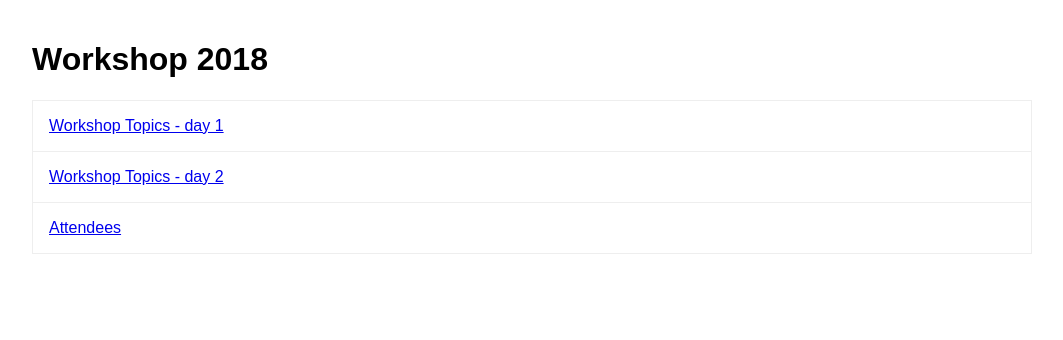
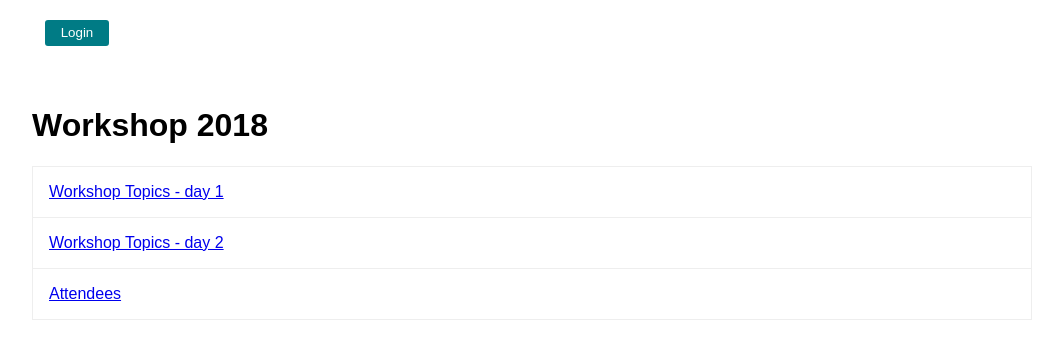
Before and after one commit to zraza/workshop2018, a React (Create React App) app: page / in a window 1280 px wide. Shown: the top 340 px of the page, without its empty margins (108-1171 px from the left). Built offline with nearby package versions, Linux system fonts and the light colour scheme.

Commit message:
Adds Context API

```diff
--- a/src/App.js
+++ b/src/App.js
@@ -1,9 +1,11 @@
 import React, { Component } from 'react';
+import { AuthProvider } from './contexts';
+
 import BasicRoute from './components/BasicRoute';
 
 class App extends Component {
   render() {
-    return <BasicRoute />;
+    return <AuthProvider><BasicRoute /></AuthProvider>;
   }
 }
 
--- a/src/components/BasicRoute.js
+++ b/src/components/BasicRoute.js
@@ -1,6 +1,6 @@
 import React from 'react';
 import { BrowserRouter as Router, Route, Link,withRouter } from 'react-router-dom';
-import { Container, List, ListItem, Heading } from './';
+import { Container, List, ListItem, Heading, Header } from './';
 import { WorkshopAttendees, WorkshopTopics } from '../containers';
 
 const Home = () => (
@@ -23,6 +23,7 @@ const Home = () => (
 const BasicRoute = () => (
   <Router>
     <React.Fragment>
+    <Header />
       <Route exact path="/" component={Home} />
       <Route path="/topics/:day" component={withRouter(WorkshopTopics)} />
       <Route path="/attendees" component={WorkshopAttendees} />
--- /dev/null
+++ b/src/components/Header/Header.js
@@ -0,0 +1,17 @@
+import React from 'react';
+import { AuthConsumer } from '../../contexts';
+import Container from '../Container/Container';
+import Button from '../Button/Button';
+
+const Header = () => (
+  <AuthConsumer>
+    {({ auth, user, login, logout }) => (
+      <Container>
+        {!auth && <Button onClick={login}>Login</Button>}
+        {auth && <Button onClick={logout}> {user.name} - Logout</Button>}
+      </Container>
+    )}
+  </AuthConsumer>
+);
+
+export default Header;
--- a/src/components/index.js
+++ b/src/components/index.js
@@ -5,3 +5,4 @@ export { default as Heading } from './Heading/Heading';
 export { default as List } from './List/List';
 export { default as ListItem } from './ListItem/ListItem';
 export { default as Button } from './Button/Button';
+export { default as Header } from './Header/Header';
--- /dev/null
+++ b/src/containers/Comment/Comment.js
@@ -0,0 +1,24 @@
+import React from 'react';
+import { Heading, Button } from '../../components';
+import { AuthConsumer } from '../../contexts';
+
+const Comment = () => (
+  <React.Fragment>
+    <Heading>Comments</Heading>
+    <AuthConsumer>
+      {({ auth, user, login }) => (
+        <React.Fragment>
+          {!auth && <Button onClick={login}>Login</Button>}
+          {auth && (
+            <textarea
+              style={{ width: '100%' }}
+              placeholder={`Comment as ${user.name}`}
+            />
+          )}
+        </React.Fragment>
+      )}
+    </AuthConsumer>
+  </React.Fragment>
+);
+
+export default Comment;
--- a/src/containers/WorkshopTopics/WorkshopTopics.js
+++ b/src/containers/WorkshopTopics/WorkshopTopics.js
@@ -1,6 +1,7 @@
 import React from 'react';
 import axios from 'axios';
 import { Container, Heading, Topics } from '../../components';
+import { Comment } from '../';
 
 class Workshop extends React.Component {
   constructor(props) {
@@ -40,6 +41,7 @@ class Workshop extends React.Component {
       <Container>
         <Heading>Topics / Day {day}</Heading>
         <Topics data={data} handleProgressUpdate={this.handleProgressUpdate} />
+        <Comment />
       </Container>
     );
   }
--- a/src/containers/index.js
+++ b/src/containers/index.js
@@ -1,2 +1,3 @@
 export { default as WorkshopAttendees } from './WorkshopAttendees/WorkshopAttendees';
 export { default as WorkshopTopics } from './WorkshopTopics/WorkshopTopics';
+export { default as Comment } from './Comment/Comment';
--- /dev/null
+++ b/src/contexts/AuthContext/AuthContex.js
@@ -0,0 +1,44 @@
+import React from 'react';
+
+const AuthContext = React.createContext();
+
+class AuthProvider extends React.Component {
+  constructor(props) {
+    super(props);
+    this.state = {
+      auth: false,
+      user: undefined
+    };
+    this.login = this.login.bind(this);
+    this.logout = this.logout.bind(this);
+  }
+
+  login() {
+    this.setState({ auth: true, user: { name: 'John Smith' } });
+  }
+
+  logout() {
+    this.setState({ auth: false, user: undefined });
+  }
+
+  render() {
+    const { children } = this.props;
+    const { auth, user } = this.state;
+    return (
+      <AuthContext.Provider
+        value={{
+          auth,
+          user,
+          login:this.login,
+          logout:this.logout
+        }}
+      >
+        {children}
+      </AuthContext.Provider>
+    );
+  }
+}
+
+const AuthConsumer = AuthContext.Consumer;
+
+export { AuthProvider, AuthConsumer };
--- /dev/null
+++ b/src/contexts/index.js
@@ -0,0 +1 @@
+export { AuthProvider, AuthConsumer } from './AuthContext/AuthContex';
```
